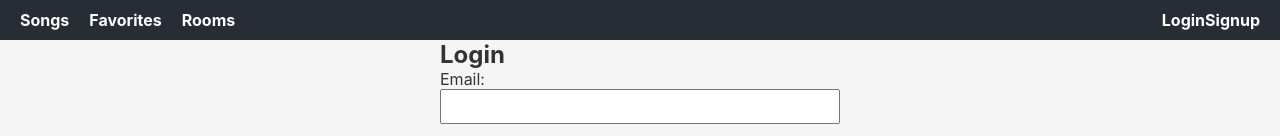
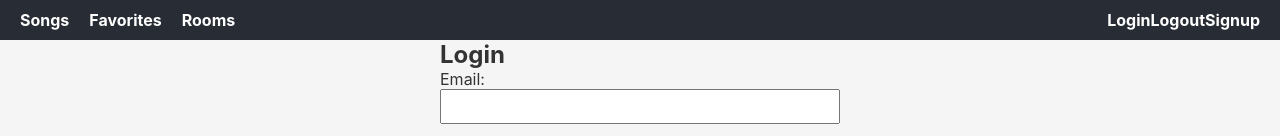
Before and after one commit to Aravindswamymajjuri/Musicapp, a React (Vite) app in the folder frontend/: page /login in a window 1280 px wide. Shown: the top 136 px of the page. Built offline with nearby package versions, Linux system fonts and the light colour scheme.

Commit message:
updated vercel and navbar

```diff
--- a/frontend/src/music/navbar.jsx
+++ b/frontend/src/music/navbar.jsx
@@ -5,8 +5,8 @@ const Header = ({ token, user, onLogout }) => {
   const navigate = useNavigate();
 
   const handleLogoutClick = () => {
-    onLogout();
     navigate('/login');
+    localStorage.removeItem("token")
   };
 
   return (
@@ -18,7 +18,7 @@ const Header = ({ token, user, onLogout }) => {
       </nav>
 
       <div>
-        {token && user ? (
+        {localStorage.getItem("token") && user ? (
           <>
             <span style={styles.userInfo}>Hello, {user.username || user.email}</span>
             <button onClick={handleLogoutClick} style={styles.button}>Logout</button>
@@ -26,6 +26,7 @@ const Header = ({ token, user, onLogout }) => {
         ) : (
           <>
             <Link to="/login" style={styles.link}>Login</Link>
+             <Link to="/login" onClick={handleLogoutClick} style={styles.link}>Logout</Link>
             <Link to="/signup" style={styles.link}>Signup</Link>
           </>
         )}
```
Also changed, not shown: frontend/vercel.json.
